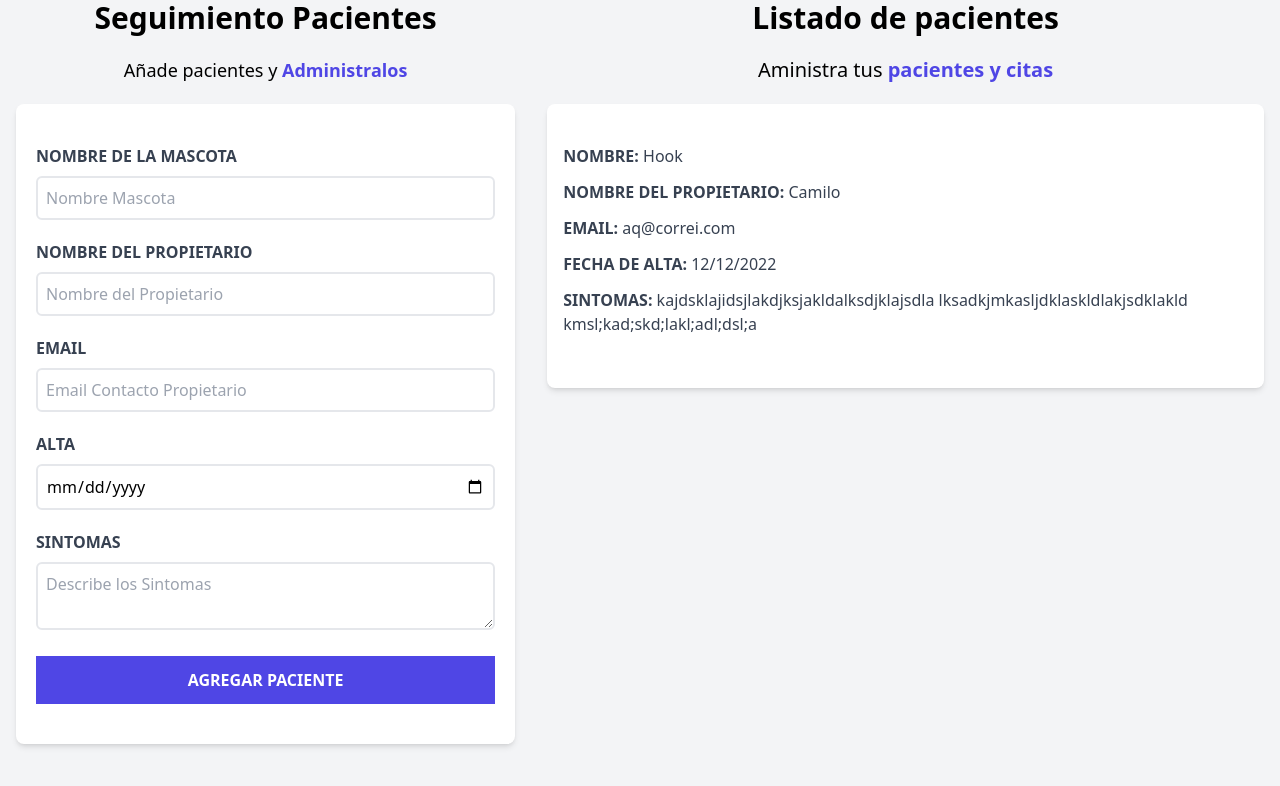
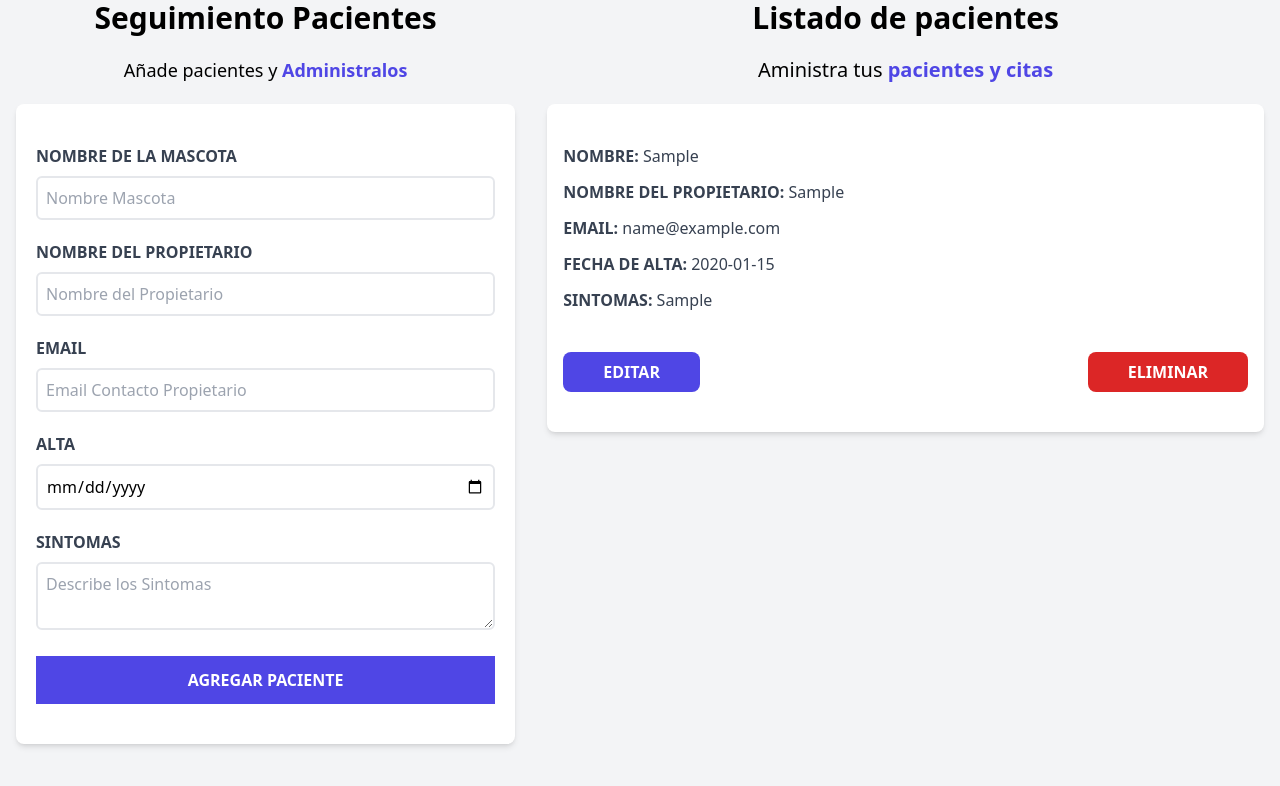
Before and after one commit to Antahkarana98/citas-react, a React (Vite) app: page / in a window 1280 px wide. Both pictures are taken after typing "Sample", "Sample", "name@example.com", "2020-01-15", "Sample" into the empty fields and a click on the input "Agregar Paciente". Shown: the part 224-1010 px from the top of the page. Built offline with nearby package versions, Linux system fonts and the light colour scheme.

Commit message:
comunicando los componentes

```diff
--- a/src/App.jsx
+++ b/src/App.jsx
@@ -6,6 +6,7 @@
 function App() {
 
   const [pacientes, setPacientes] = useState([])
+  const [paciente, setPaciente] = useState({})
 
   return (
     <div className="container mx-auto mt-20">
@@ -15,9 +16,12 @@
         <Formulario
           pacientes={pacientes}
           setPacientes={setPacientes}
+          paciente={paciente}
         />
         <ListadoPacientes
           pacientes={pacientes}
+          setPaciente={setPaciente}
+          paciente={paciente}
         />
       </div>
     </div>
--- a/src/components/Formulario.jsx
+++ b/src/components/Formulario.jsx
@@ -1,7 +1,7 @@
 import { useState, useEffect } from "react";
 import Error from "./Error"
 
-const Formulario = ({pacientes, setPacientes}) => {
+const Formulario = ({pacientes, setPacientes, paciente}) => {
 
   const [nombre, setNombre] = useState("");
   const [propietario, setPropietario] = useState("");
@@ -10,6 +10,16 @@
   const [sintomas, setSintomas] = useState("");
 
   const [error, setError] = useState(false);
+
+  // useEffect(() => {
+
+  // }, [paciente])
+
+  const generarId = () => {
+    const random = Math.random().toString(36).slice(2);
+    const fecha = Date.now().toString(36)
+    return random + fecha
+  }
 
   const handlesubmit = e => {
     e.preventDefault();
@@ -28,7 +38,8 @@
       propietario,
       email,
       fecha,
-      sintomas
+      sintomas,
+      id: generarId()
     }
 
     setPacientes([...pacientes, objPaciente])
--- a/src/components/ListadoPacientes.jsx
+++ b/src/components/ListadoPacientes.jsx
@@ -1,22 +1,42 @@
+import { useEffect } from "react";
 import Paciente from "./Paciente"
 
-const ListadoPacientes = ({pacientes}) => {
+const ListadoPacientes = ({pacientes, setPaciente}) => {
+
+  useEffect(() => {
+    if(pacientes.length > 0){
+      console.log("nuevo paciente");
+    }
+  } , [pacientes])
+
   return (
     <div className="md:w-1/2 lg:w-3/5  md:h-screen md:overflow-y-scroll">
 
+      {pacientes && pacientes.length ? (
+        <>
           <h2 className="text-3xl font-black text-center">Listado de pacientes</h2>
           <p className="text-center mt-5 mb-5 text-xl">
             Aministra tus <span className="text-indigo-600 font-bold">pacientes y citas</span>
           </p>
 
-      {pacientes.map( (paciente, index) => (
+          {pacientes.map( paciente => (
             <Paciente
+              key = {paciente.id}
               paciente={paciente}
-          key={index}
+              setPaciente={setPaciente}
             />
+          ))}
+        </>
+      ) : (
+        <>
+          <h2 className="text-3xl font-black text-center">No Hay Pacientes</h2>
+          <p className="text-center mt-5 mb-5 text-xl">
+            Comienza agregando pacientes <span className="text-indigo-600 font-bold">
+            y apareceran en este lugar</span>
+          </p>
+        </>
+      )}
 
-
-      ))}
 
     </div>
   )
--- a/src/components/Paciente.jsx
+++ b/src/components/Paciente.jsx
@@ -1,30 +1,44 @@
-const Paciente = () => {
+const Paciente = ({paciente, setPaciente}) => {
 
+  const { nombre, propietario, email, fecha, sintomas } = paciente;
 
   return (
     <div className="mx-4 my-5 bg-white shadow-md rounded-lg py-10 px-4">
 
       <p className="font-bold mb-3 uppercase text-gray-700">
-        Nombre: <span className="font-normal normal-case">Hook</span>
+        Nombre: <span className="font-normal normal-case">{nombre}</span>
       </p>
 
       <p className="font-bold mb-3 uppercase text-gray-700">
-        Nombre del Propietario: <span className="font-normal normal-case">Camilo</span>
+        Nombre del Propietario: <span className="font-normal normal-case">{propietario}</span>
       </p>
 
       <p className="font-bold mb-3 uppercase text-gray-700">
-        Email: <span className="font-normal normal-case">aq@correi.com</span>
+        Email: <span className="font-normal normal-case">{email}</span>
       </p>
 
       <p className="font-bold mb-3 uppercase text-gray-700">
-        Fecha de Alta: <span className="font-normal normal-case">12/12/2022</span>
+        Fecha de Alta: <span className="font-normal normal-case">{fecha}</span>
       </p>
 
       <p className="font-bold mb-3 uppercase text-gray-700">
-        Sintomas: <span className="font-normal normal-case"> kajdsklajidsjlakdjksjakldalksdjklajsdla
-        lksadkjmkasljdklaskldlakjsdklakld
-        kmsl;kad;skd;lakl;adl;dsl;a </span>
+        Sintomas: <span className="font-normal normal-case">{sintomas}</span>
       </p>
+
+      <div className="mt-10 flex justify-between">
+        <button
+        type="button"
+        className="py-2 px-10 bg-indigo-600 hover:bg-indigo-700 text-white font-bold
+        uppercase rounded-lg"
+        onClick={() => setPaciente(paciente)}
+        >Editar</button>
+
+        <button
+        type="button"
+        className="py-2 px-10 bg-red-600 hover:bg-red-700 text-white font-bold
+        uppercase rounded-lg"
+        >Eliminar</button>
+      </div>
     </div>
   )
 }
```
Lines whose indentation alone changed are shown as unchanged.
